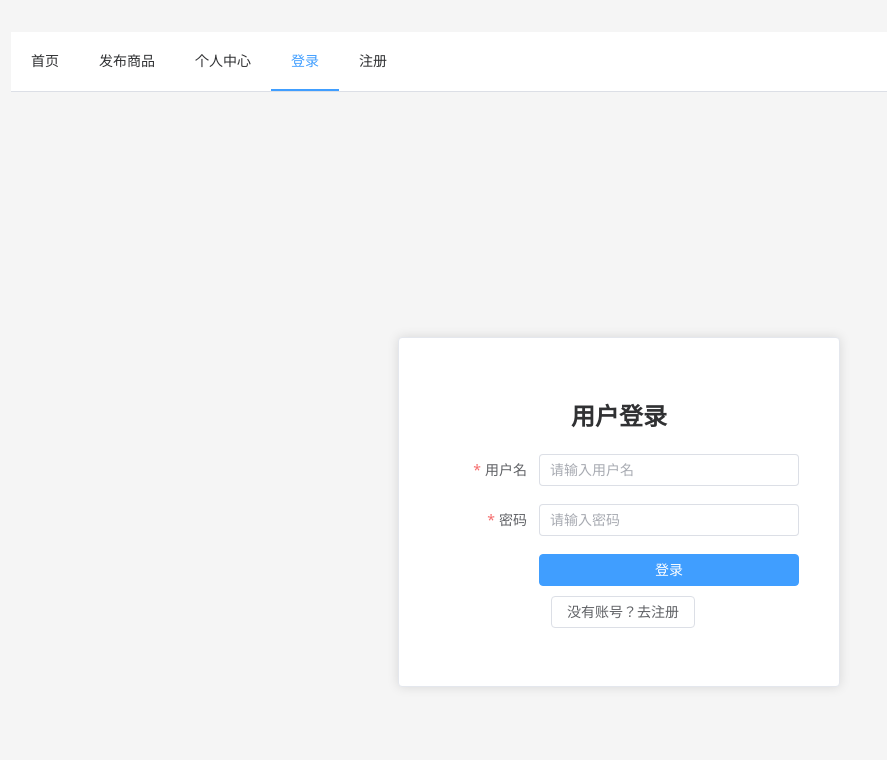
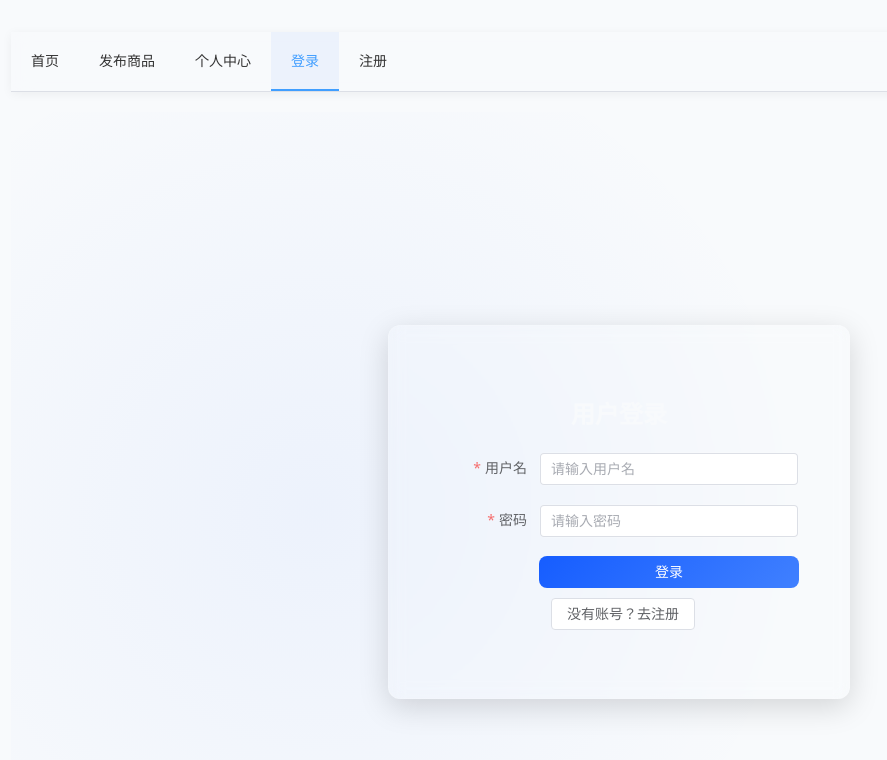
Before and after one commit to RiverXue/SecondhandSystem, a Vue app in the folder secondhand_frontend/: page /login in a window 1280 px wide. Shown: the top 760 px of the page, without its empty margins (21-908 px from the left). Built offline with nearby package versions, Linux system fonts and the light colour scheme.

Commit message:
轻微优化整体UI，加入玻璃态和平滑过渡。

```diff
--- a/secondhand_frontend/src/App.vue
+++ b/secondhand_frontend/src/App.vue
@@ -1,10 +1,28 @@
 <template>
-  <div>
+  <div class="app-container">
     <Navbar />
-    <router-view/>
+    <transition name="glass-fade">
+      <router-view/>
+    </transition>
   </div>
 </template>
 
 <script lang="ts" setup>
 import Navbar from "./components/Navbar.vue"
 </script>
+
+<style scoped>
+.app-container {
+  background-color: #F8FAFC;
+  min-height: 100vh;
+}
+
+.glass-fade-enter-active, .glass-fade-leave-active {
+  transition: opacity 0.5s ease, transform 0.5s ease;
+}
+
+.glass-fade-enter-from, .glass-fade-leave-to {
+  opacity: 0;
+  transform: translateY(10px);
+}
+</style>
--- a/secondhand_frontend/src/components/LoginPrompt.vue
+++ b/secondhand_frontend/src/components/LoginPrompt.vue
@@ -20,7 +20,7 @@ import { RouterLink } from 'vue-router';
 .login-prompt {
   margin-bottom: 20px;
   padding: 24px 16px;
-  background-color: #f5f7fa;
+  background-color: #F8FAFC;
   border-radius: 12px;
   text-align: center;
 }
--- a/secondhand_frontend/src/components/Navbar.vue
+++ b/secondhand_frontend/src/components/Navbar.vue
@@ -1,5 +1,5 @@
 <template>
-  <el-menu :default-active="activeIndex" class="el-menu-demo" mode="horizontal" @select="handleSelect">
+  <el-menu :default-active="activeIndex" class="el-menu-demo glass-nav" mode="horizontal" @select="handleSelect">
     <el-menu-item index="/">首页</el-menu-item>
     <el-menu-item index="/publish">发布商品</el-menu-item>
     <el-menu-item index="/user-center">个人中心</el-menu-item>
@@ -10,10 +10,10 @@
 </template>
 
 <script lang="ts" setup>
-import { ref, computed } from 'vue';
-import { useRouter } from 'vue-router';
-import { useUserStore } from '../store/user';
-import { ElMessage } from 'element-plus';
+import {computed} from 'vue';
+import {useRouter} from 'vue-router';
+import {useUserStore} from '../store/user';
+import {ElMessage} from 'element-plus';
 
 const router = useRouter();
 const userStore = useUserStore();
@@ -42,4 +42,35 @@ const handleLogout = async () => {
 .el-menu-demo {
   margin-bottom: 20px;
 }
+
+.glass-nav {
+  background: rgba(248, 250, 252, 0.85);
+  backdrop-filter: blur(10px);
+  border-bottom: 1px solid rgba(220, 220, 220, 0.3);
+  box-shadow: 0 2px 10px rgba(0, 0, 0, 0.05);
+  color: #333333;
+}
+
+.el-menu-item {
+  color: #333333 !important;
+  transition: all 0.2s ease;
+}
+
+.el-menu-item:hover,
+.el-menu-item.is-active {
+  color: #165DFF !important;
+  background-color: rgba(22, 93, 255, 0.05);
+  transition: all 0.2s ease;
+  border-bottom: 2px solid transparent;
+}
+
+.el-menu-item:hover {
+  transform: scale(1.05);
+  opacity: 0.9;
+}
+
+.el-menu-item.is-active {
+  border-bottom: 2px solid #9D4EDD;
+  color: #fff;
+}
 </style>
--- a/secondhand_frontend/src/pages/Login.vue
+++ b/secondhand_frontend/src/pages/Login.vue
@@ -1,6 +1,6 @@
 <template>
   <div class="login-container">
-    <el-card class="login-card">
+    <el-card class="login-card glass-card">
       <h2 class="title">用户登录</h2>
       <el-form :model="loginForm" :rules="rules" ref="loginFormRef" label-width="100px">
         <el-form-item label="用户名" prop="username">
@@ -76,18 +76,67 @@ const goToRegister = () => {
   justify-content: center;
   align-items: center;
   min-height: 100vh;
-  background-color: #f5f5f5;
+  background-color: #F8FAFC;
+  background-image: radial-gradient(circle at 25% 50%, rgba(22, 93, 255, 0.05) 0%, transparent 50%);
 }
+
 .login-card {
   width: 400px;
-  padding: 20px;
+  padding: 30px;
+  border-radius: 12px;
+  border: 1px solid rgba(255, 255, 255, 0.1);
+  background: rgba(255, 255, 255, 0.05);
+  backdrop-filter: blur(8px);
+  box-shadow: 0 8px 30px rgba(0, 0, 0, 0.15);
 }
+
 .title {
   text-align: center;
   margin-bottom: 20px;
+  color: #F8FAFC;
+  font-size: 24px;
 }
+
+.el-input {
+  background: rgba(255, 255, 255, 0.08);
+  border: 1px solid rgba(255, 255, 255, 0.1);
+  border-radius: 8px;
+  color: #F8FAFC;
+  transition: all 0.3s ease;
+}
+
+.el-input__wrapper {
+  background: transparent !important;
+  box-shadow: none !important;
+}
+
+.el-input:focus-within {
+  border-color: #9D4EDD;
+  box-shadow: 0 0 0 2px rgba(157, 78, 221, 0.2);
+}
+
 .login-btn {
   width: 100%;
   margin-bottom: 10px;
+  background: linear-gradient(135deg, #165DFF 0%, #4080FF 100%);
+  border: none;
+  border-radius: 8px;
+  transition: all 0.2s ease;
+}
+
+.login-btn:hover {
+  transform: scale(1.02);
+  box-shadow: 0 4px 12px rgba(22, 93, 255, 0.3);
+}
+
+.el-button--default {
+  color: #CBD5E1;
+  background: transparent;
+  border: 1px solid rgba(255, 255, 255, 0.1);
+}
+
+.el-button--default:hover {
+  background: rgba(255, 255, 255, 0.1);
+  color: #F8FAFC;
 }
 </style>
--- a/secondhand_frontend/src/pages/Register.vue
+++ b/secondhand_frontend/src/pages/Register.vue
@@ -97,7 +97,7 @@ const goToLogin = () => {
   justify-content: center;
   align-items: center;
   min-height: 100vh;
-  background-color: #f5f5f5;
+  background-color: #F8FAFC;
 }
 .register-card {
   width: 400px;
--- a/secondhand_frontend/src/pages/UserCenter.vue
+++ b/secondhand_frontend/src/pages/UserCenter.vue
@@ -1,6 +1,6 @@
 <template>
   <div class="user-center-container">
-    <el-card class="user-card">
+    <el-card class="user-card glass-card">
       <div class="user-info">
         <div class="avatar-container">
           <el-avatar :size="100" class="avatar">
@@ -17,7 +17,7 @@
 
     <el-tabs v-model="activeTab" class="user-tabs">
       <el-tab-pane label="个人资料" name="profile">
-        <el-card>
+        <el-card class="glass-card content-card">
           <el-form
               ref="profileFormRef"
               :model="profileForm"
@@ -65,7 +65,7 @@
       </el-tab-pane>
 
       <el-tab-pane label="我的订单" name="orders">
-        <el-card>
+        <el-card class="glass-card content-card">
           <OrderList/>
         </el-card>
       </el-tab-pane>
@@ -192,6 +192,20 @@ const handleRemoveFavorite = async (goodsId: number) => {
   max-width: 1000px;
   margin: 0 auto;
   padding: 20px;
+  background-color: transparent;
+}
+
+.glass-card {
+  background: rgba(255, 255, 255, 0.05);
+  backdrop-filter: blur(8px);
+  border: 1px solid rgba(255, 255, 255, 0.1);
+  border-radius: 12px;
+  box-shadow: 0 4px 20px rgba(0, 0, 0, 0.1);
+  transition: all 0.3s ease;
+}
+
+.glass-card:hover {
+  border-color: rgba(255, 255, 255, 0.2);
 }
 
 .user-card {
@@ -199,86 +213,52 @@ const handleRemoveFavorite = async (goodsId: number) => {
   padding: 20px;
 }
 
+.content-card {
+  margin-top: 20px;
+  padding: 20px;
+}
+
 .user-info {
   display: flex;
   align-items: center;
   gap: 30px;
+  color: #F8FAFC;
 }
 
-.avatar-container {
-  display: flex;
-  flex-direction: column;
-  align-items: center;
-  gap: 15px;
+/* 表单样式优化 */
+.el-form-item__label {
+  color: #94A3B8;
 }
 
-.avatar {
-  border: 2px solid #f0f0f0;
+.el-input {
+  background: rgba(255, 255, 255, 0.08);
+  border: 1px solid rgba(255, 255, 255, 0.1);
+  border-radius: 8px;
+  color: #F8FAFC;
 }
 
-.info-details {
-  flex: 1;
+.el-input__wrapper {
+  background: transparent !important;
+  box-shadow: none !important;
 }
 
-.user-tabs {
-  margin-top: 20px;
+.el-button--primary {
+  background: linear-gradient(135deg, #165DFF 0%, #4080FF 100%);
+  border: none;
+  border-radius: 8px;
+  transition: all 0.2s ease;
 }
 
-.empty-favorites {
-  text-align: center;
-  padding: 50px 0;
-  color: #888;
+.el-button--primary:hover {
+  transform: scale(1.02);
+  box-shadow: 0 4px 12px rgba(22, 93, 255, 0.3);
 }
 
-.favorites-list {
-  display: grid;
-  grid-template-columns: repeat(auto-fill, minmax(250px, 1fr));
-  gap: 15px;
-}
-
-.favorite-card {
-  height: 100%;
-}
-
-.favorite-item {
-  display: flex;
-  align-items: center;
-  gap: 15px;
-}
-
-.favorite-image {
-  width: 80px;
-  height: 80px;
-  flex-shrink: 0;
-}
-
-.favorite-image img {
-  width: 100%;
-  height: 100%;
-  object-fit: cover;
-  border-radius: 4px;
-}
-
-.favorite-info {
-  flex: 1;
-  min-width: 0;
-}
-
-.favorite-title {
-  font-size: 14px;
-  white-space: nowrap;
-  overflow: hidden;
-  text-overflow: ellipsis;
-  margin-bottom: 5px;
-}
-
-.favorite-price {
-  font-size: 16px;
-  color: #ff4d4f;
-  font-weight: bold;
-}
-
-.loading-skeleton {
-  padding: 15px;
+/* 响应式调整 */
+@media (max-width: 768px) {
+  .glass-card {
+    backdrop-filter: blur(6px);
+    border-radius: 10px;
+  }
 }
 </style>
--- a/secondhand_frontend/src/style.css
+++ b/secondhand_frontend/src/style.css
@@ -5,11 +5,11 @@
 
   color-scheme: light only;
   color: #333333;
-  background-color: #f5f5f5;
+  background-color: #F8FAFC;
 
   --primary-orange: #FF6B00;
   --primary-blue: #1677FF;
-  --light-gray: #f5f5f5;
+  --light-gray: #F8FAFC;
   --medium-gray: #e5e5e5;
   --dark-gray: #888888;
 }
@@ -70,7 +70,7 @@ button:focus-visible {
 @media (prefers-color-scheme: light) {
   :root {
     color: #333333;
-    background-color: #f5f5f5;
+    background-color: #F8FAFC;
   }
   a:hover {
     color: #0E62D0;
--- a/secondhand_frontend/src/views/Favorites.vue
+++ b/secondhand_frontend/src/views/Favorites.vue
@@ -2,12 +2,12 @@
   <div class="favorites-container">
     <h2 class="page-title">我的收藏</h2>
     <div v-if="favoriteStore.loading" class="loading">加载中...</div>
-    <div v-else-if="!favoriteStore.loading && favoriteStore.favorites.length === 0" class="empty-tip">
+    <div v-else-if="!favoriteStore.loading && favoriteStore.favorites.length === 0" class="empty-tip glass-card">
       <p>您还没有收藏任何商品</p>
       <router-link class="go-shopping-btn" to="/">去逛逛</router-link>
     </div>
     <div v-else class="favorites-list">
-      <div v-for="goods in favoriteStore.favorites" :key="goods.id" class="favorite-item">
+      <div v-for="goods in favoriteStore.favorites" :key="goods.id" class="favorite-item glass-card">
         <router-link :to="`/goods/detail/${goods.id}`" class="item-link">
           <img :src="getImageUrl(goods.image) || defaultGoodsImage" alt="{{ goods.title }}" class="goods-img">
           <div class="goods-info">
@@ -93,7 +93,7 @@ const removeFavorite = async (goodsId: number) => {
 
 <style scoped>
 .favorites-container {
-  max-width: 1200px;
+  max-width: 1000px;
   margin: 0 auto;
   padding: 20px;
 }
@@ -101,96 +101,83 @@ const removeFavorite = async (goodsId: number) => {
 .page-title {
   font-size: 24px;
   margin-bottom: 20px;
-  color: #333;
+  color: #F8FAFC;
 }
 
-.loading,
+.glass-card {
+  background: rgba(255, 255, 255, 0.05);
+  backdrop-filter: blur(8px);
+  border: 1px solid rgba(255, 255, 255, 0.1);
+  border-radius: 12px;
+  box-shadow: 0 4px 20px rgba(0, 0, 0, 0.1);
+  transition: all 0.3s ease;
+}
+
+.glass-card:hover {
+  border-color: rgba(255, 255, 255, 0.2);
+  box-shadow: 0 8px 30px rgba(0, 0, 0, 0.15);
+}
+
+.favorite-item {
+  display: flex;
+  align-items: center;
+  padding: 15px;
+  margin-bottom: 15px;
+}
+
+.goods-title {
+  color: #F8FAFC;
+  font-size: 16px;
+  margin-bottom: 5px;
+}
+
+.goods-price {
+  color: #165DFF;
+  font-weight: bold;
+}
+
+.remove-btn {
+  background: rgba(239, 68, 68, 0.1);
+  color: #EF4444;
+  border: 1px solid rgba(239, 68, 68, 0.2);
+  border-radius: 8px;
+  padding: 6px 12px;
+  cursor: pointer;
+  transition: all 0.2s ease;
+}
+
+.remove-btn:hover {
+  background: rgba(239, 68, 68, 0.2);
+  transform: scale(1.05);
+}
+
 .empty-tip {
   text-align: center;
-  padding: 50px 0;
-  color: #666;
+  padding: 50px 20px;
+  color: #94A3B8;
 }
 
 .go-shopping-btn {
   display: inline-block;
   margin-top: 15px;
   padding: 8px 16px;
-  background-color: #409eff;
+  background: linear-gradient(135deg, #165DFF 0%, #4080FF 100%);
   color: white;
+  border-radius: 8px;
   text-decoration: none;
-  border-radius: 4px;
+  transition: all 0.2s ease;
 }
 
-.favorites-list {
-  display: grid;
-  grid-template-columns: repeat(auto-fill, minmax(280px, 1fr));
-  gap: 20px;
+.go-shopping-btn:hover {
+  transform: scale(1.05);
+  box-shadow: 0 4px 12px rgba(22, 93, 255, 0.3);
 }
 
-.favorite-item {
-  display: flex;
-  align-items: center;
-  padding: 15px;
-  border: 1px solid #eee;
-  border-radius: 8px;
-  transition: box-shadow 0.3s;
-}
-
-.favorite-item:hover {
-  box-shadow: 0 2px 12px rgba(0, 0, 0, 0.1);
-}
-
-.item-link {
-  display: flex;
-  align-items: center;
-  flex: 1;
-  text-decoration: none;
-  color: inherit;
-}
-
-.goods-img {
-  width: 80px;
-  height: 80px;
-  object-fit: cover;
-  border-radius: 4px;
-  margin-right: 15px;
-}
-
-.goods-info {
-  flex: 1;
-}
-
-.goods-title {
-  font-size: 16px;
-  margin-bottom: 8px;
-  color: #333;
-  white-space: nowrap;
-  overflow: hidden;
-  text-overflow: ellipsis;
-}
-
-.goods-price {
-  font-size: 18px;
-  color: #f56c6c;
-  font-weight: bold;
-}
-
-.remove-btn {
-  padding: 6px 12px;
-  background-color: #f56c6c;
-  color: white;
-  border: none;
-  border-radius: 4px;
-  cursor: pointer;
-  transition: background-color 0.2s;
-}
-
-.remove-btn:hover {
-  background-color: #e4393c;
-}
-
-.remove-btn:disabled {
-  background-color: #ccc;
-  cursor: not-allowed;
+/* 响应式调整 */
+@media (max-width: 768px) {
+  .glass-card {
+    backdrop-filter: blur(6px);
+    border-radius: 10px;
+  }
 }
 </style>
--- a/secondhand_frontend/src/views/UserProfile.vue
+++ b/secondhand_frontend/src/views/UserProfile.vue
@@ -1,7 +1,7 @@
 <template>
   <div class="user-profile-container">
     <h2 class="page-title">个人资料</h2>
-    <div class="profile-card">
+    <div class="profile-card glass-card">
       <div class="profile-avatar">
         <img :src="userStore.userInfo?.avatar || defaultAvatar" alt="用户头像" class="avatar-img">
       </div>
@@ -73,7 +73,21 @@ const goToEdit = () => {
 .page-title {
   font-size: 24px;
   margin-bottom: 20px;
-  color: #333;
+  color: #F8FAFC;
+}
+
+.glass-card {
+  background: rgba(255, 255, 255, 0.05);
+  backdrop-filter: blur(8px);
+  border: 1px solid rgba(255, 255, 255, 0.1);
+  border-radius: 12px;
+  box-shadow: 0 4px 20px rgba(0, 0, 0, 0.1);
+  transition: all 0.3s ease;
+}
+
+.glass-card:hover {
+  border-color: rgba(255, 255, 255, 0.2);
+  box-shadow: 0 8px 30px rgba(0, 0, 0, 0.15);
 }
 
 .profile-card {
@@ -118,15 +132,17 @@ const goToEdit = () => {
 
 .edit-btn {
   padding: 8px 16px;
-  background-color: #409eff;
+  background: linear-gradient(135deg, #165DFF 0%, #4080FF 100%);
   color: white;
   border: none;
-  border-radius: 4px;
+  border-radius: 8px;
   cursor: pointer;
-  transition: background-color 0.2s;
+  transition: all 0.2s ease;
 }
 
 .edit-btn:hover {
-  background-color: #3080e8;
+  background: linear-gradient(135deg, #0F42D2 0%, #4080FF 100%);
+  transform: scale(1.05);
+  box-shadow: 0 4px 12px rgba(0, 0, 0, 0.15);
 }
 </style>
```
Also changed, not shown: secondhand_frontend/index.html (+10 -10 lines), secondhand_frontend/src/pages/Home.vue (+30 -10 lines), secondhand_frontend/public/codelogo.png (added), secondhand_frontend/public/logo.png (added).
